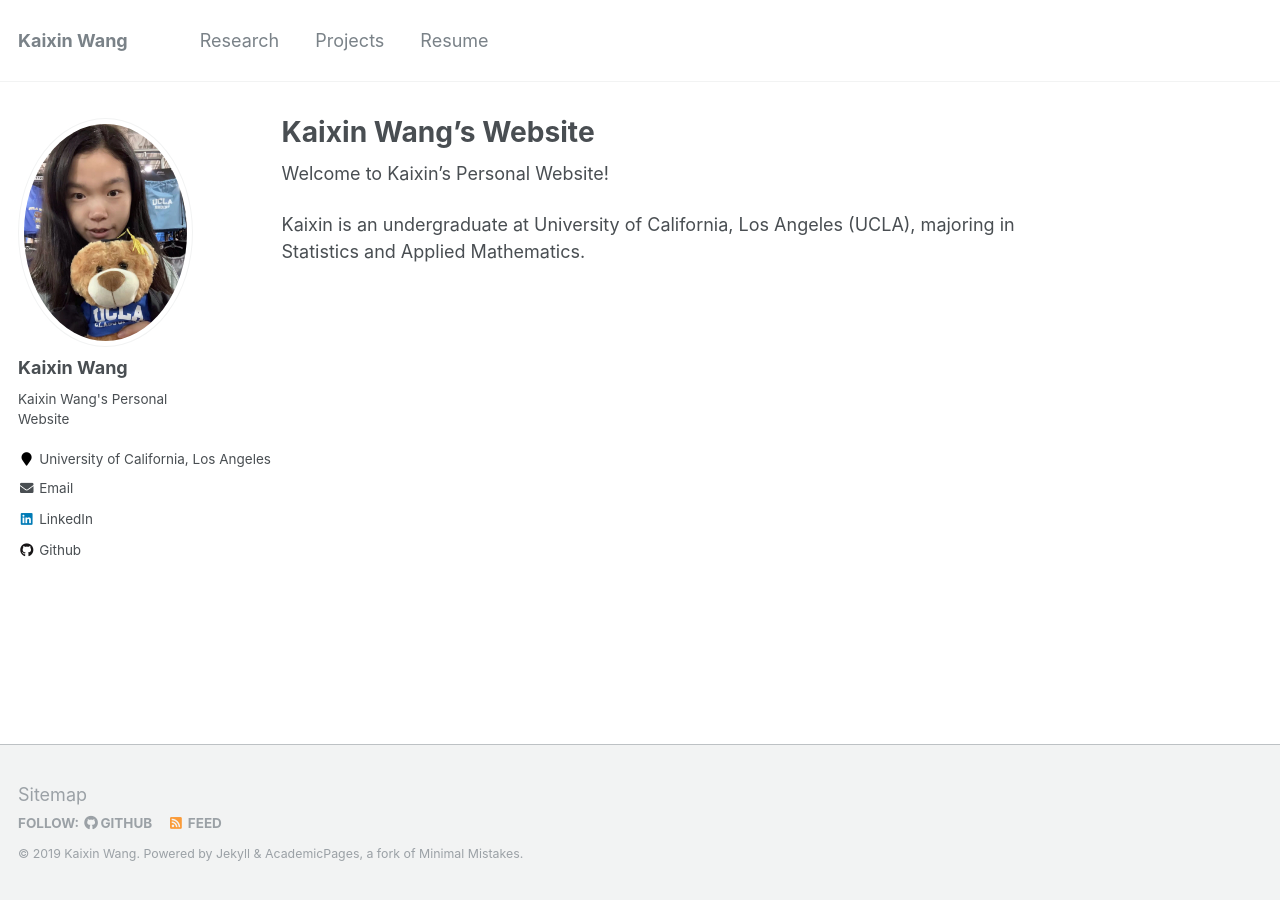
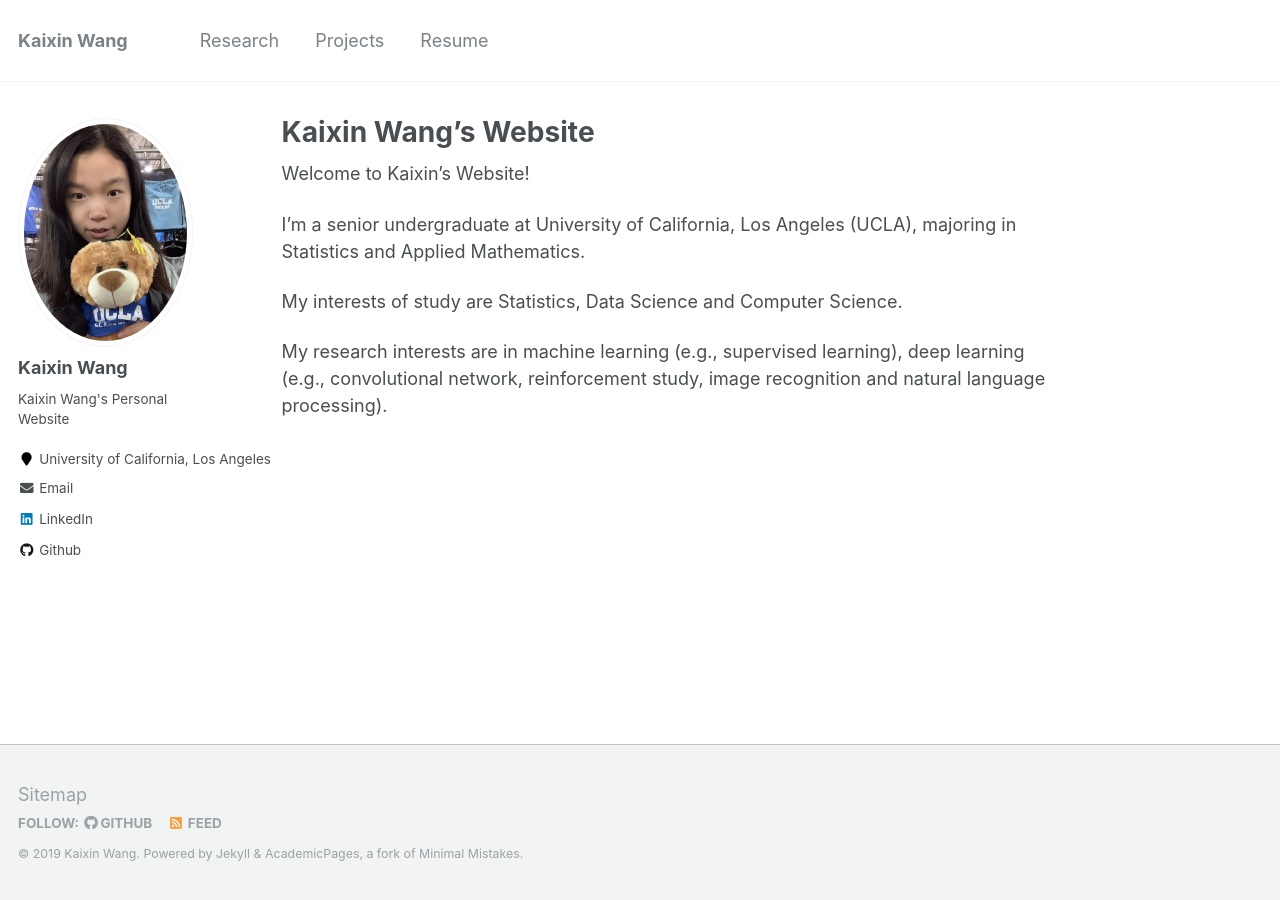
Before and after one commit to kaixin-wang/kaixin-wang.github.io, a Jekyll site: the page built from _pages/about.md, in a window 1280 px wide. Built offline with Jekyll 4.4.1, drawn with Linux system fonts in a browser that asks for light colours.

Commit message:
Update about.md

```diff
--- a/_pages/about.md
+++ b/_pages/about.md
@@ -8,6 +8,10 @@
   - /about.html
 ---
 
-Welcome to Kaixin's Personal Website!
+Welcome to Kaixin's Website!
 
-Kaixin is an undergraduate at University of California, Los Angeles (UCLA), majoring in Statistics and Applied Mathematics.
+I'm a senior undergraduate at University of California, Los Angeles (UCLA), majoring in Statistics and Applied Mathematics.
+
+My interests of study are Statistics, Data Science and Computer Science.
+
+My research interests are in machine learning (e.g., supervised learning), deep learning (e.g., convolutional network, reinforcement study, image recognition and natural language processing).
```
